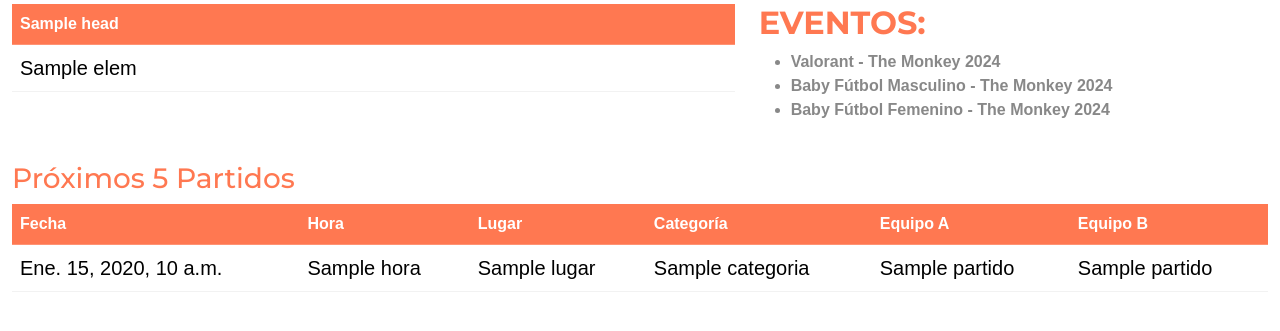
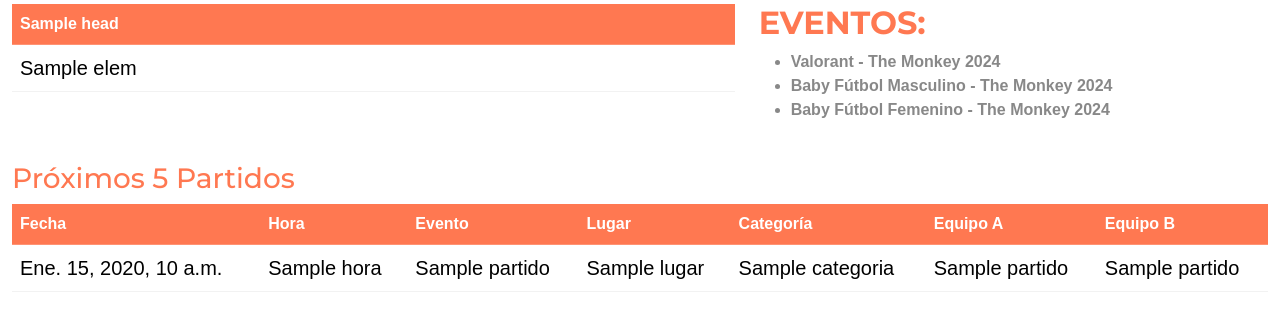
Before and after one commit to DCC-CC4401/2024-1-CC4401-1-grupo-8, a Django app: template quienvaganando/templates/quienvaganando/overview_torneo.html in a window 1280 px wide. Shown: the part 244-575 px from the top of the page. Run offline with Django 3.2, Linux system fonts and the light colour scheme; data comes from the database, SQL or seed files in the repository; tables that the repository leaves empty hold one stand-in row (values such as "Sample post"); the template is opened without the code that fills it: values that come from a table or form of the project are taken from there, most other values are stand-ins (such as "Sample title", 1, 10 or a date in 2020); some libraries are stand-ins or nearby versions.

Commit message:
Evento en tabla
Se agrega parámetro evento en la tabla de próximos partidos

```diff
--- a/quienvaganando/templates/quienvaganando/overview_torneo.html
+++ b/quienvaganando/templates/quienvaganando/overview_torneo.html
@@ -57,6 +57,7 @@
             <tr class="table-danger">
               <th scope="col">Fecha</th>
               <th scope="col">Hora</th>
+              <th scope="col">Evento</th>
               <th scope="col">Lugar</th>
               <th scope="col">Categoría</th>
               <th scope="col">Equipo A</th>
@@ -68,6 +69,7 @@
             <tr>
               <td class="fs-5">{{ partido.fecha }}</td>
               <td class="fs-5">{{ partido.hora }}</td>
+              <td class="fs-5">{{ partido.nombre_evento }}</td>
               <td class="fs-5">{{ partido.lugar }}</td>
               <td class="fs-5">{{ partido.categoria }}</td>
               <td class="fs-5">{{ partido.nombre_equipo_a }}</td>
--- a/quienvaganando/views.py
+++ b/quienvaganando/views.py
@@ -175,6 +175,7 @@ def overview_torneo(request, uuid_torneo):
 
         # Combinar ambas consultas y ordenar los resultados
         partidos_proximos = (prox1 | prox2).values("fecha", "hora", "lugar", "categoria",
+                                                   nombre_evento=F("evento__nombre"),
                                                    nombre_equipo_a=F("equipo_a__nombre"),
                                                    nombre_equipo_b=F("equipo_b__nombre")).order_by("fecha", "hora")[:5]
 
```
